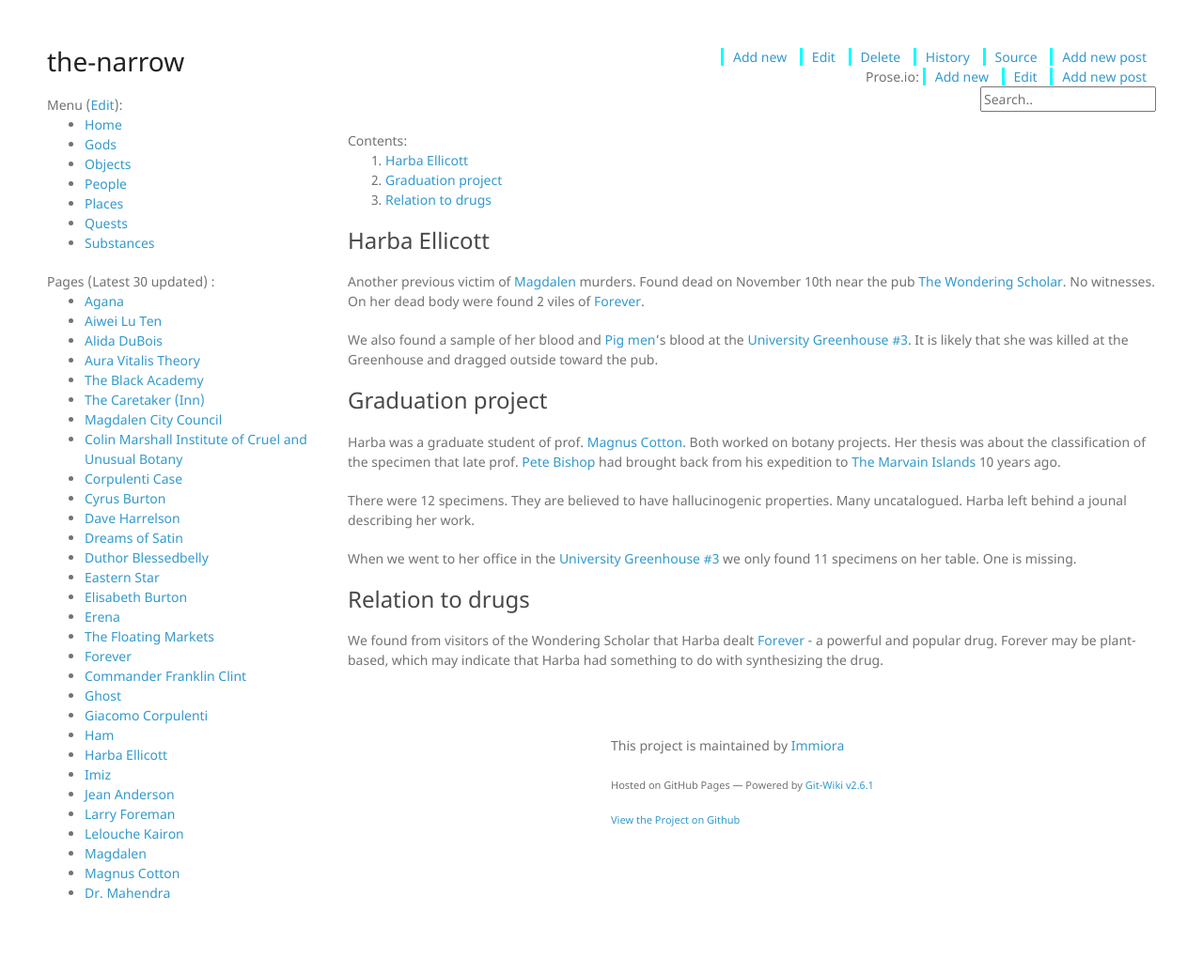
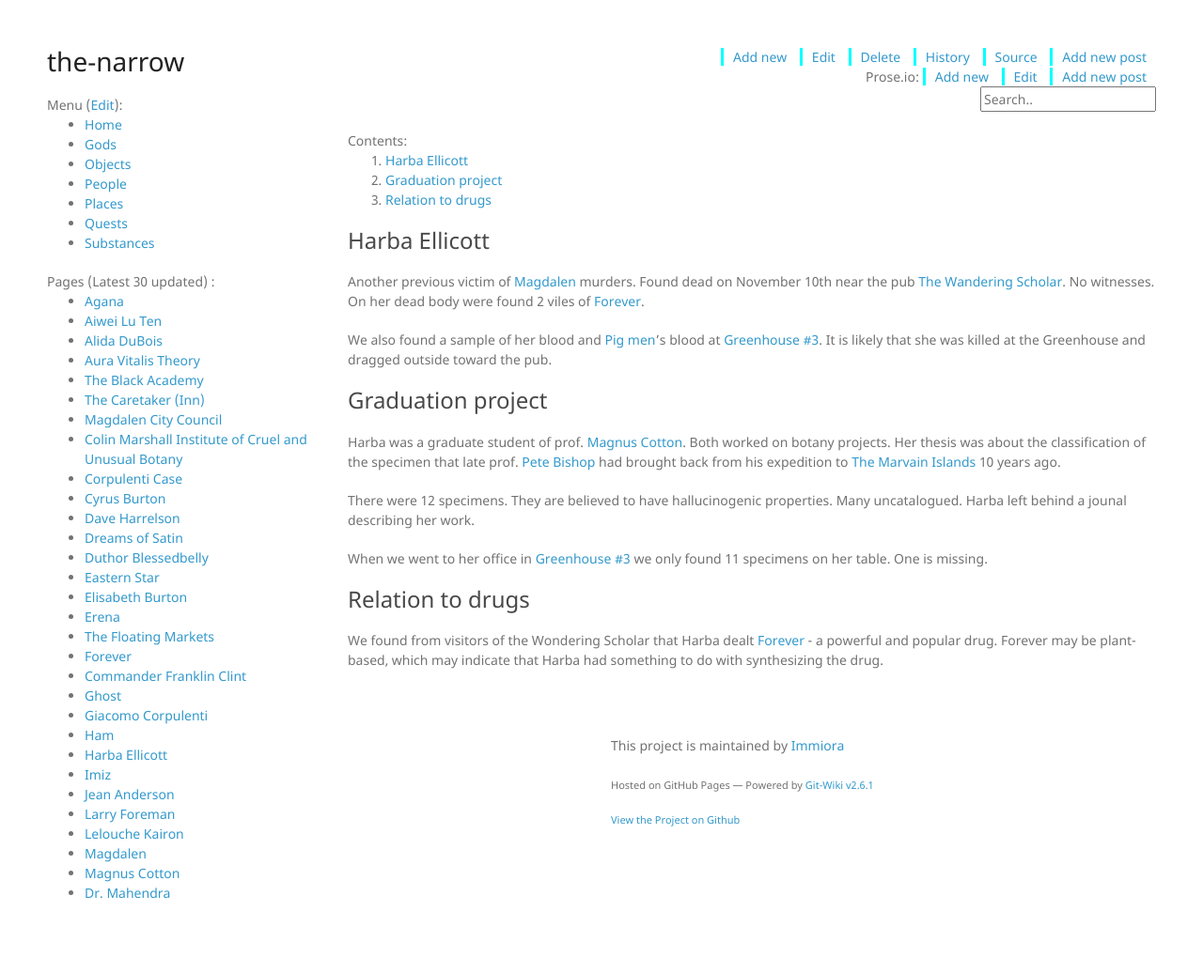
Before and after one commit to Immiora/the-narrow, a Jekyll site: the page built from wiki/people/HarbaEllicott.md, in a window 1280 px wide. Shown: the whole page at 94% size. Built offline with Jekyll 4.4.1, drawn with Linux system fonts in a browser that asks for light colours; nearby versions of some CDN libraries.

Commit message:
Update HarbaEllicott.md

```diff
--- a/wiki/people/HarbaEllicott.md
+++ b/wiki/people/HarbaEllicott.md
@@ -4,17 +4,17 @@
 ---
 
 ### Harba Ellicott
-Another previous victim of [Magdalen](Magdalen) murders. Found dead on November 10th near the pub [The Wondering Scholar](TheWonderingScholar). No witnesses.
+Another previous victim of [Magdalen](Magdalen) murders. Found dead on November 10th near the pub [The Wandering Scholar](WanderingScholar). No witnesses.
 On her dead body were found 2 viles of [Forever](Forever).
 
-We also found a sample of her blood and [Pig men](pigmen)'s blood at the [University Greenhouse #3](UniversityGreenhouse). It is likely that she was killed at the Greenhouse and dragged outside toward the pub.
+We also found a sample of her blood and [Pig men](pigmen)'s blood at [Greenhouse #3](ColinMarshallInstitute#Greenhouse-3). It is likely that she was killed at the Greenhouse and dragged outside toward the pub.
 
 ### Graduation project
-Harba was a graduate student of prof. [Magnus Cotton](MagnusCotton). Both worked on botany projects. Her thesis was about the classification of the specimen that late prof. [Pete Bishop](Pete Bishop) had brought back from his expedition to [The Marvain Islands](TheMarvainIslands) 10 years ago.
+Harba was a graduate student of prof. [Magnus Cotton](MagnusCotton). Both worked on botany projects. Her thesis was about the classification of the specimen that late prof. [Pete Bishop](PeteBishop) had brought back from his expedition to [The Marvain Islands](MarvainIslands) 10 years ago.
 
 There were 12 specimens. They are believed to have hallucinogenic properties. Many uncatalogued. Harba left behind a jounal describing her work.
 
-When we went to her office in the [University Greenhouse #3](UniversityGreenhouse) we only found 11 specimens on her table. One is missing.
+When we went to her office in [Greenhouse #3](ColinMarshallInstitute#Greenhouse-3) we only found 11 specimens on her table. One is missing.
 
 ### Relation to drugs
 We found from visitors of the Wondering Scholar that Harba dealt [Forever](Forever) - a powerful and popular drug. Forever may be plant-based, which may indicate that Harba had something to do with synthesizing the drug.
```
